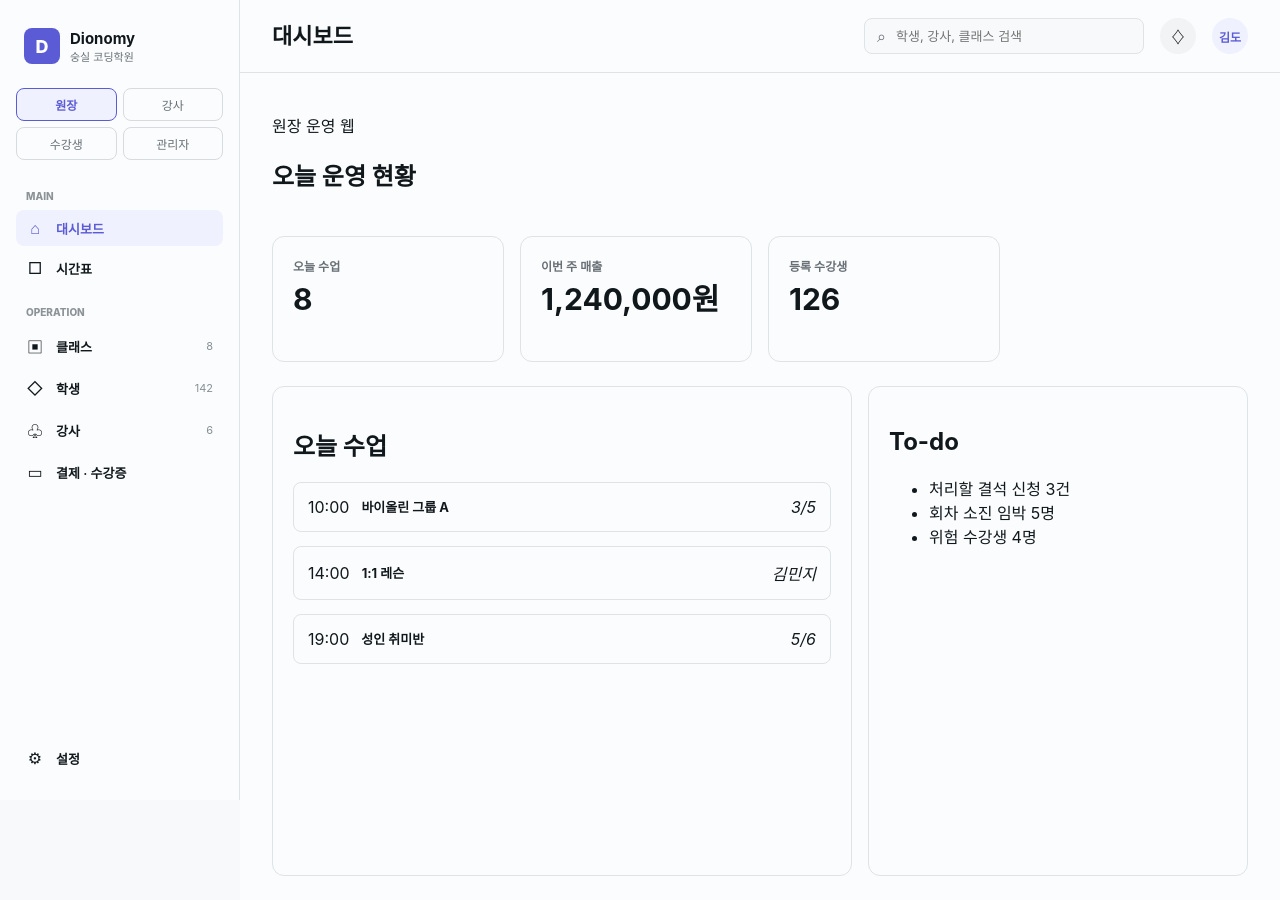
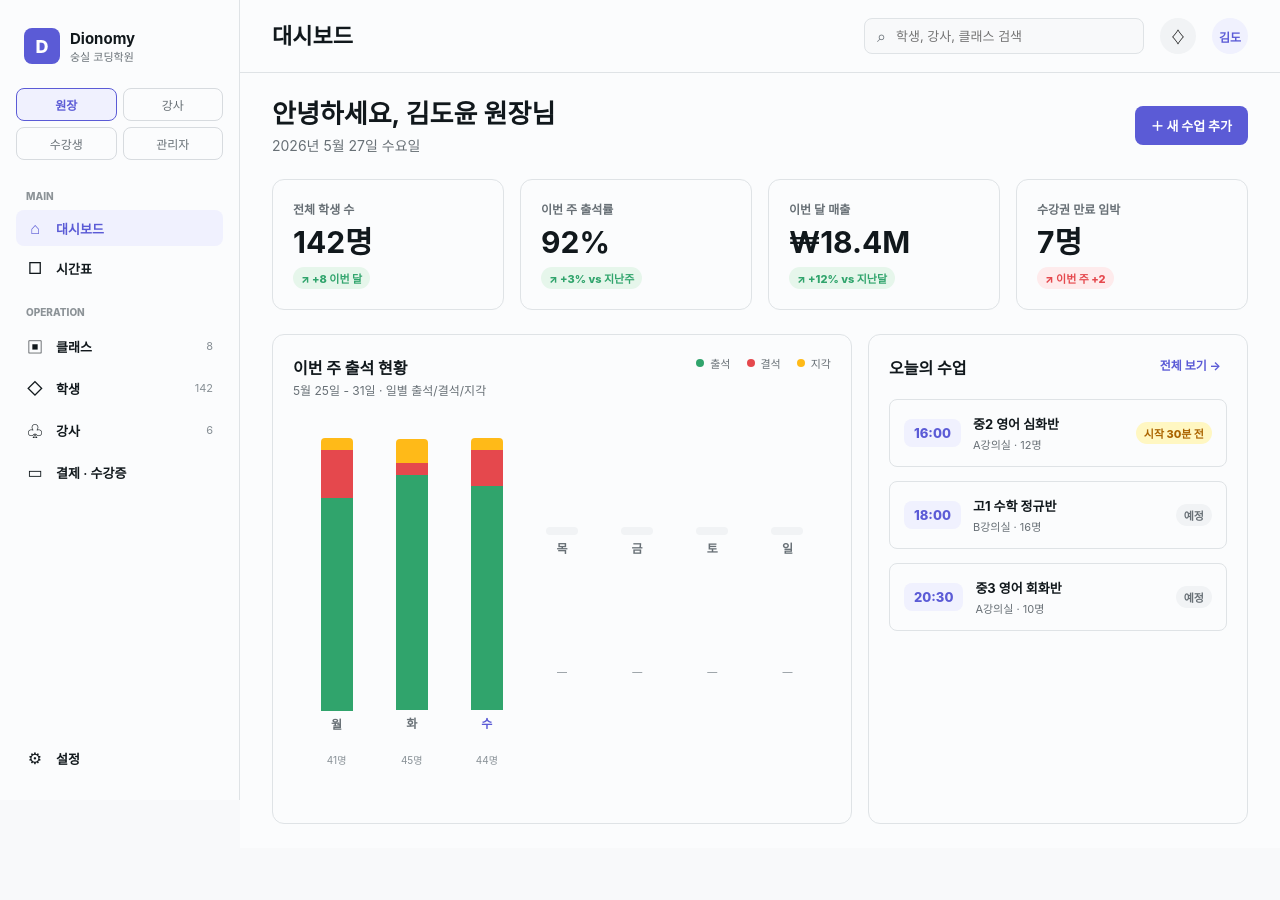
Before and after one commit to dionomy/dionomy-front, a React (Vite) app: page / in a window 1280 px wide. After the commit the page ends 848 px from the top, so only its background shows below. Built offline with nearby package versions, Linux system fonts and the light colour scheme.

Commit message:
Refine owner dashboard from Figma

```diff
--- a/src/features/dashboard/ui/DashboardSummary.tsx
+++ b/src/features/dashboard/ui/DashboardSummary.tsx
@@ -1,7 +1,8 @@
 const items = [
-  { label: '오늘 수업', value: '8' },
-  { label: '이번 주 매출', value: '1,240,000원' },
-  { label: '등록 수강생', value: '126' },
+  { label: '전체 학생 수', value: '142명', trend: '+8 이번 달', tone: 'success' },
+  { label: '이번 주 출석률', value: '92%', trend: '+3% vs 지난주', tone: 'success' },
+  { label: '이번 달 매출', value: '₩18.4M', trend: '+12% vs 지난달', tone: 'success' },
+  { label: '수강권 만료 임박', value: '7명', trend: '이번 주 +2', tone: 'danger' },
 ];
 
 export function DashboardSummary() {
@@ -11,6 +12,7 @@ export function DashboardSummary() {
         <article className="metric-card" key={item.label}>
           <span>{item.label}</span>
           <strong>{item.value}</strong>
+          <em className={`trend-pill ${item.tone}`}>↗ {item.trend}</em>
         </article>
       ))}
     </div>
--- a/src/features/dashboard/ui/TodoCards.tsx
+++ b/src/features/dashboard/ui/TodoCards.tsx
@@ -1,18 +1,46 @@
-const todos = [
-  '처리할 결석 신청 3건',
-  '회차 소진 임박 5명',
-  '위험 수강생 4명',
+const attendance = [
+  { day: '월', total: '41명', present: 76, absent: 8, late: 2 },
+  { day: '화', total: '45명', present: 84, absent: 2, late: 4 },
+  { day: '수', total: '44명', present: 80, absent: 6, late: 2, active: true },
+  { day: '목', total: '—', present: 0, absent: 0, late: 0 },
+  { day: '금', total: '—', present: 0, absent: 0, late: 0 },
+  { day: '토', total: '—', present: 0, absent: 0, late: 0 },
+  { day: '일', total: '—', present: 0, absent: 0, late: 0 },
 ];
 
 export function TodoCards() {
   return (
-    <article className="panel">
-      <h2>To-do</h2>
-      <ul className="todo-list">
-        {todos.map((todo) => (
-          <li key={todo}>{todo}</li>
+    <article className="panel attendance-panel">
+      <div className="panel-heading">
+        <div>
+          <h2>이번 주 출석 현황</h2>
+          <p>5월 25일 - 31일 · 일별 출석/결석/지각</p>
+        </div>
+        <div className="chart-legend">
+          <span><i className="present" />출석</span>
+          <span><i className="absent" />결석</span>
+          <span><i className="late" />지각</span>
+        </div>
+      </div>
+      <div className="attendance-chart">
+        {attendance.map((item) => (
+          <div className="chart-column" key={item.day}>
+            <div className="bar-stack">
+              {item.present > 0 ? (
+                <>
+                  <div className="bar late" style={{ height: item.late * 6 }} />
+                  <div className="bar absent" style={{ height: item.absent * 6 }} />
+                  <div className="bar present" style={{ height: item.present * 2.8 }} />
+                </>
+              ) : (
+                <div className="bar empty" />
+              )}
+            </div>
+            <strong className={item.active ? 'active' : undefined}>{item.day}</strong>
+            <span>{item.total}</span>
+          </div>
         ))}
-      </ul>
+      </div>
     </article>
   );
 }
--- a/src/features/schedule/ui/WeeklySchedulePreview.tsx
+++ b/src/features/schedule/ui/WeeklySchedulePreview.tsx
@@ -1,19 +1,25 @@
 const sessions = [
-  { time: '10:00', name: '바이올린 그룹 A', capacity: '3/5' },
-  { time: '14:00', name: '1:1 레슨', capacity: '김민지' },
-  { time: '19:00', name: '성인 취미반', capacity: '5/6' },
+  { time: '16:00', name: '중2 영어 심화반', room: 'A강의실 · 12명', status: '시작 30분 전' },
+  { time: '18:00', name: '고1 수학 정규반', room: 'B강의실 · 16명', status: '예정' },
+  { time: '20:30', name: '중3 영어 회화반', room: 'A강의실 · 10명', status: '예정' },
 ];
 
 export function WeeklySchedulePreview() {
   return (
-    <article className="panel">
-      <h2>오늘 수업</h2>
+    <article className="panel today-panel">
+      <div className="panel-heading">
+        <h2>오늘의 수업</h2>
+        <button type="button">전체 보기 →</button>
+      </div>
       <div className="session-list">
         {sessions.map((session) => (
           <div className="session-row" key={`${session.time}-${session.name}`}>
-            <span>{session.time}</span>
-            <strong>{session.name}</strong>
-            <em>{session.capacity}</em>
+            <span className="session-time">{session.time}</span>
+            <div>
+              <strong>{session.name}</strong>
+              <small>{session.room}</small>
+            </div>
+            <em className={session.status.includes('30분') ? 'status-pill warning' : 'status-pill'}>{session.status}</em>
           </div>
         ))}
       </div>
--- a/src/pages/owner/OwnerDashboardPage.tsx
+++ b/src/pages/owner/OwnerDashboardPage.tsx
@@ -4,15 +4,18 @@ import { WeeklySchedulePreview } from '../../features/schedule/ui/WeeklySchedule
 
 export function OwnerDashboardPage() {
   return (
-    <section className="page-stack">
-      <header>
-        <p className="eyebrow">원장 운영 웹</p>
-        <h1>오늘 운영 현황</h1>
+    <section className="page-stack dashboard-page">
+      <header className="page-hero">
+        <div>
+          <h2>안녕하세요, 김도윤 원장님</h2>
+          <p>2026년 5월 27일 수요일</p>
+        </div>
+        <button className="primary-button" type="button">＋ 새 수업 추가</button>
       </header>
       <DashboardSummary />
       <div className="dashboard-grid">
+        <TodoCards />
         <WeeklySchedulePreview />
-        <TodoCards />
       </div>
     </section>
   );
```
